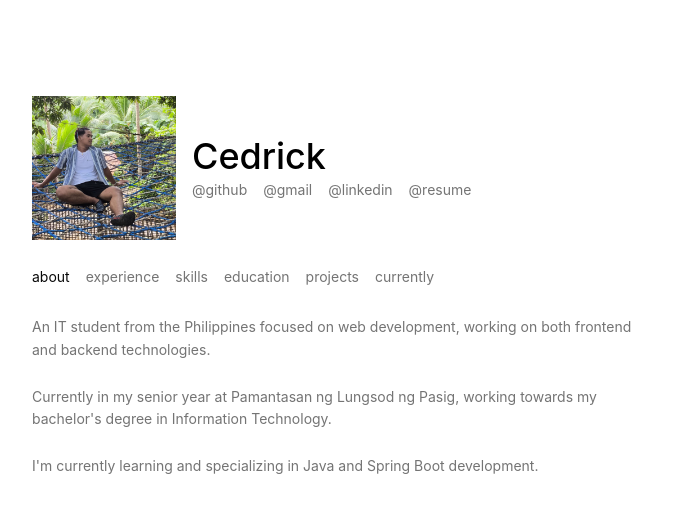
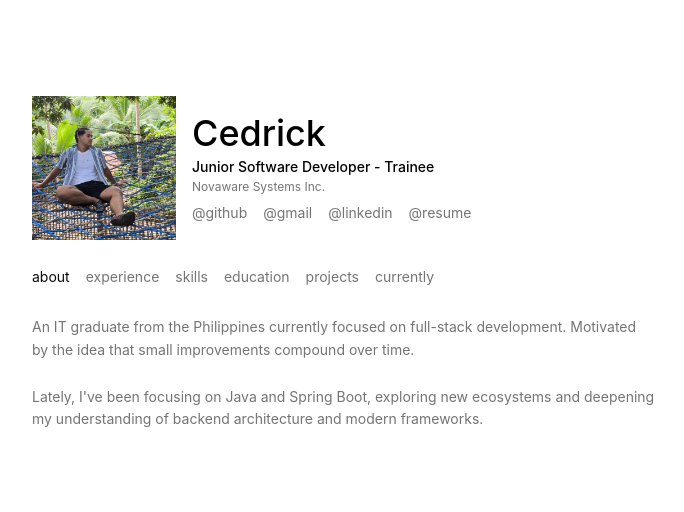
Before and after one commit to Cedrickkk/hulaanmo, a React (Vite) app: page / in a window 1280 px wide. Shown: the top 512 px of the page, without its empty margins (296-980 px from the left). Built offline with nearby package versions, Linux system fonts and the light colour scheme.

Commit message:
update portfolio information

```diff
--- a/src/data/experience.ts
+++ b/src/data/experience.ts
@@ -7,6 +7,13 @@ type Experience = {
 };
 
 export const experience: Experience[] = [
+  {
+    role: "Junior Software Developer - Trainee",
+    company: "Novaware Systems Inc.",
+    type: "Probationary",
+    period: "Jun 2026 - Present",
+    bullets: [],
+  },
   {
     role: "Full-Stack Web Development Intern",
     company: "Comfac Corporation",
--- a/src/data/skll.ts
+++ b/src/data/skll.ts
@@ -8,7 +8,8 @@ export const skills: Skill[] = [
   { label: "Databases", items: "MySQL, PostgreSQL" },
   {
     label: "Frameworks",
-    items: "Laravel, Spring Boot, Express, Tailwind CSS, Bootstrap",
+    items:
+      "Laravel, Spring Boot, CodeIgniter 3, Express, Tailwind CSS, Bootstrap",
   },
   {
     label: "Libraries",
--- a/src/routes/__root.tsx
+++ b/src/routes/__root.tsx
@@ -21,7 +21,15 @@ function RootComponent() {
             <img src="/me.jpg" alt="Cedrick" className="size-36 shrink-0" />
             <div className="space-y-1">
               <h1 className="text-4xl font-medium">Cedrick</h1>
-              <div className="flex flex-wrap items-start gap-x-4 gap-y-1">
+              <div className="space-y-0.5">
+                <p className="text-sm font-medium">
+                  Junior Software Developer - Trainee
+                </p>
+                <p className="text-xs text-muted-foreground">
+                  Novaware Systems Inc.
+                </p>
+              </div>
+              <div className="flex flex-wrap items-start gap-x-4 gap-y-1 pt-1">
                 {externalLinks.map(({ label, url }) => (
                   <a
                     key={label}
--- a/src/routes/experience.tsx
+++ b/src/routes/experience.tsx
@@ -9,8 +9,8 @@ function RouteComponent() {
   return (
     <div className="space-y-6">
       <p className="text-sm text-muted-foreground">
-        A summary of the roles I've taken on — both internship and freelance
-        work building full-stack web applications.
+        A summary of the roles I've taken on — focusing on professional
+        full-stack web development.
       </p>
       <ul className="space-y-5">
         {experience.map(({ role, company, type, period, bullets }) => (
--- a/src/routes/index.tsx
+++ b/src/routes/index.tsx
@@ -8,16 +8,14 @@ function RouteComponent() {
   return (
     <div className="space-y-6">
       <p className="text-sm text-muted-foreground leading-relaxed">
-        An IT student from the Philippines focused on web development, working
-        on both frontend and backend technologies.
+        An IT graduate from the Philippines currently focused on full-stack
+        development. Motivated by the idea that small improvements compound over
+        time.
       </p>
       <p className="text-sm text-muted-foreground leading-relaxed">
-        Currently in my senior year at Pamantasan ng Lungsod ng Pasig, working
-        towards my bachelor's degree in Information Technology.
-      </p>
-      <p className="text-sm text-muted-foreground leading-relaxed">
-        I'm currently learning and specializing in Java and Spring Boot
-        development.
+        Lately, I've been focusing on Java and Spring Boot, exploring new
+        ecosystems and deepening my understanding of backend architecture and
+        modern frameworks.
       </p>
     </div>
   );
--- a/src/routes/skills.tsx
+++ b/src/routes/skills.tsx
@@ -9,8 +9,8 @@ function RouteComponent() {
   return (
     <div className="space-y-6">
       <p className="text-sm text-muted-foreground">
-        Technologies I've worked with across personal projects, freelance work,
-        and internships.
+        Technologies I've worked with across my professional experience and
+        personal projects.
       </p>
       <div className="space-y-2">
         {skills.map(({ label, items }) => (
```
Also changed, not shown: 1 other file (tests, documents, lock files or other folders).
